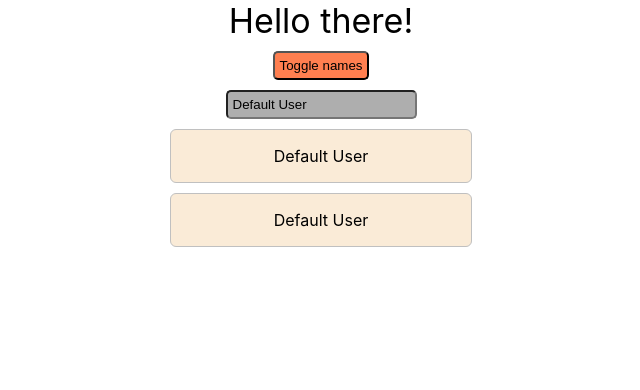
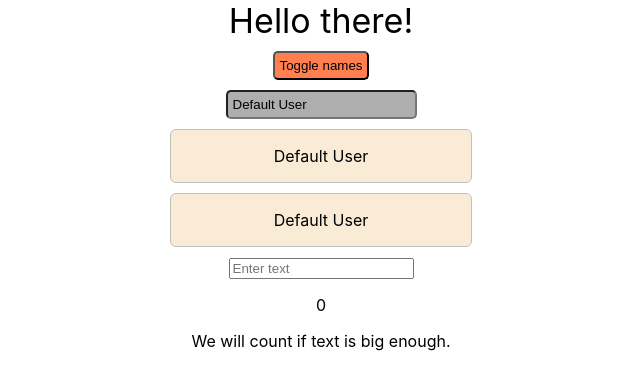
Before and after one commit to Rrroman/react-learning, a React (Create React App) app in the folder my-app/: page / in a window 1280 px wide. Shown: the top 390 px of the page, without its empty margins (319-959 px from the left). Built offline with nearby package versions, Linux system fonts and the light colour scheme.

Commit message:
feat: two ways for print text, with state and without

```diff
--- a/my-app/src/App.js
+++ b/my-app/src/App.js
@@ -3,6 +3,7 @@ import './App.css';
 import Person from './Person/Person';
 import UserInput from './UserInput/UserInput';
 import UserOutput from './UserOutput/UserOutput';
+import Validation from './Validation/Validation';
 
 class App extends Component {
   state = {
@@ -14,12 +15,12 @@ class App extends Component {
     greeting: 'Hello',
     userName: 'Default User',
     showNames: false,
+    textLength: 0,
+    textLengthValidMessage: 'We will count if text is big enough.',
   };
 
   deletePersonHandler = (index) => {
-    // const personsArray = this.state.persons; // This mutates the array. Bad practice
-    // const personsArray = this.state.persons.slice() // Not mutating the array
-    const personsArray = [...this.state.persons]; // Not mutating the array
+    const personsArray = [...this.state.persons];
     personsArray.splice(index, 1);
 
     this.setState({
@@ -47,18 +48,6 @@ class App extends Component {
     });
   };
 
-  // 1)variant passing index
-  // inputNameChangeHandler = (index, event) => {
-  //   const person = { ...this.state.persons[index] };
-  //   person.name = event.target.value;
-
-  //   const persons = [...this.state.persons];
-  //   persons[index] = person;
-
-  //   this.setState({ persons: persons });
-  // };
-
-  // 2) variant how to find index with id
   inputNameChangeHandler = (id, event) => {
     const personIndex = this.state.persons.findIndex(
       (person) => person.id === id,
@@ -71,6 +60,18 @@ class App extends Component {
     persons[personIndex] = person;
 
     this.setState({ persons: persons });
+  };
+
+  setTextLengthHandler = (event) => {
+    this.setState({ textLength: event.target.value.length });
+  };
+
+  validationMessageHandler = () => {
+    const message =
+      this.state.textLength < 5 ? 'Text is too short' : 'Text long enough';
+    this.setState({
+      textLengthValidMessage: message,
+    });
   };
 
   render() {
@@ -97,7 +98,6 @@ class App extends Component {
                 age={person.age}
                 key={person.id}
                 deletePerson={this.deletePersonHandler.bind(this, index)}
-                // inputNameChange={this.inputNameChangeHandler.bind(this, index)}
                 inputNameChange={this.inputNameChangeHandler.bind(
                   this,
                   person.id,
@@ -123,6 +123,17 @@ class App extends Component {
         />
         <UserOutput userName={this.state.userName} />
         <UserOutput userName={this.state.userName} />
+        <input
+          type="text"
+          placeholder="Enter text"
+          onChange={(event) => {
+            this.setTextLengthHandler(event);
+            this.validationMessageHandler(event);
+          }}
+        />
+        <p>{this.state.textLength}</p>
+        <Validation textLength={this.state.textLengthValidMessage} />
+        {/* <Validation textLength={this.state.textLength}/> */}
       </div>
     );
   }
--- /dev/null
+++ b/my-app/src/Validation/Validation.js
@@ -0,0 +1,11 @@
+import React from 'react';
+
+const Validation = (props) => {
+  const message = props.textLength;
+  return (
+    // <p>{props.textLength < 5 ? 'Text is too short' : 'Text long enough'}</p>
+    <p>{message}</p>
+  );
+};
+
+export default Validation;
```
